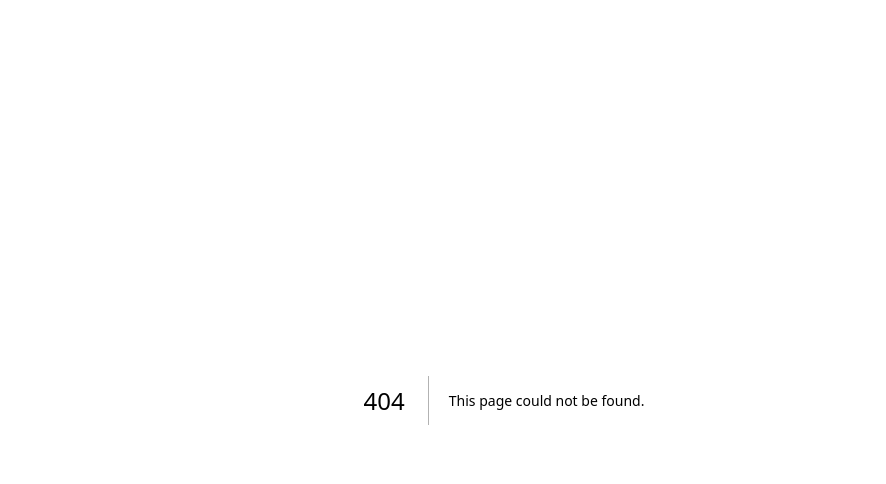
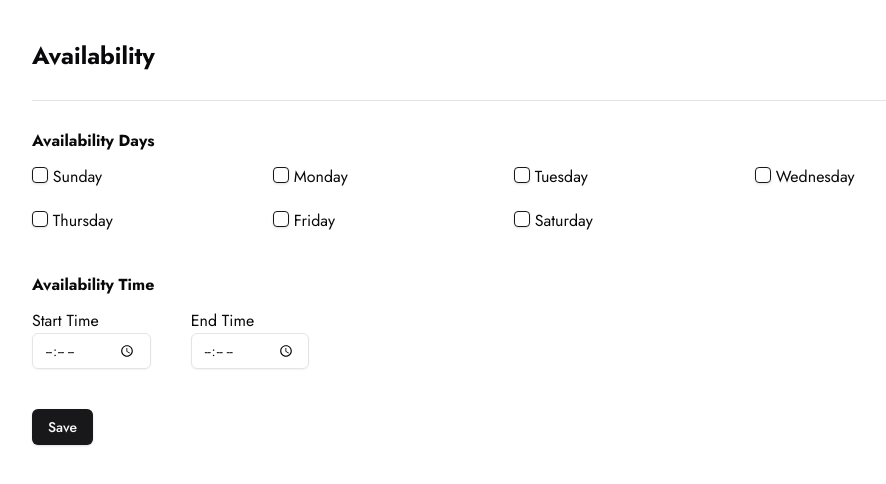
Before and after one commit to Vinaypartap-Singh/MeetEasy, a Next.js app: page /availability in a window 1280 px wide. Before the commit this address had no page. Shown: the top 484 px of the page, without its empty margins (136-1022 px from the left). Built offline with nearby package versions, Linux system fonts and the light colour scheme; no server answers.

Commit message:
Availability Page

```diff
--- a/package.json
+++ b/package.json
@@ -10,6 +10,7 @@
   },
   "dependencies": {
     "@clerk/nextjs": "^4.29.12",
+    "@radix-ui/react-checkbox": "^1.0.4",
     "@radix-ui/react-dialog": "^1.0.5",
     "@radix-ui/react-dropdown-menu": "^2.0.6",
     "@radix-ui/react-icons": "^1.3.0",
--- a/src/_components/Header.tsx
+++ b/src/_components/Header.tsx
@@ -3,6 +3,8 @@
 import MenuDrawer from "./MenuDrawer";
 import MenuToggle from "./MenuToggle";
 import { UserButton, auth } from "@clerk/nextjs";
+import { title } from "process";
+import { url } from "inspector";
 
 export const navItems = [
   {
@@ -14,6 +16,11 @@
     id: 2,
     title: "Your Meetings",
     url: "/meetings",
+  },
+  {
+    id: 3,
+    title: "Availability",
+    url: "/availability",
   },
   {
     id: 3,
--- /dev/null
+++ b/src/app/availability/page.tsx
@@ -0,0 +1,127 @@
+"use client";
+import React, { useEffect, useState } from "react";
+import { Checkbox } from "@/components/ui/checkbox";
+import { Input } from "@/components/ui/input";
+import { Button } from "@/components/ui/button";
+import { doc, getDoc, setDoc, updateDoc } from "firebase/firestore";
+import { db } from "../../../firebase";
+import { useAuth } from "@clerk/nextjs";
+import DayList from "@/utils/DayList";
+import Header from "@/_components/Header";
+import { useToast } from "@/components/ui/use-toast";
+
+function Availability() {
+  const { userId } = useAuth();
+  const { toast } = useToast();
+
+  const [daysAvailable, setDaysAvailable] = useState({
+    Sunday: false,
+    Monday: false,
+    Tuesday: false,
+    Wednesday: false,
+    Thursday: false,
+    Friday: false,
+    Saturday: false,
+  });
+
+  const [startTime, setStartTime] = useState();
+  const [endTime, setEndTime] = useState();
+
+  useEffect(() => {
+    userId && getBusinessInfo();
+  }, [userId]);
+
+  const getBusinessInfo = async () => {
+    const docRef = doc(db, "users", `${userId}`);
+    const docSnap = await getDoc(docRef);
+    const result = docSnap.data();
+    setDaysAvailable(result?.daysAvailable);
+    setStartTime(result?.startTime);
+    setEndTime(result?.endTime);
+  };
+
+  const onHandleChange = (day: any, value: any) => {
+    setDaysAvailable({
+      ...daysAvailable,
+      [day]: value,
+    });
+
+    console.log(daysAvailable);
+  };
+
+  const handleSave = async () => {
+    console.log(daysAvailable, startTime, endTime);
+    const docRef = doc(db, "users", `${userId}`);
+    await setDoc(
+      docRef,
+      {
+        daysAvailable: daysAvailable,
+        startTime: startTime,
+        endTime: endTime,
+      },
+      { merge: true }
+    )
+      .then((resp) => {
+        toast({ description: "Change Updated !" + resp });
+      })
+      .catch((error) => {
+        console.log(error);
+      });
+  };
+
+  return (
+    <>
+      <div className="p-10 max-w-5xl m-auto">
+        <h2 className="font-bold text-2xl">Availability</h2>
+        <hr className="my-7"></hr>
+        <div>
+          <h2 className="font-bold">Availability Days</h2>
+          <div className="grid grid-cols-2 md:grid-cols-4 gap-5 my-3">
+            {DayList &&
+              DayList.map((item, index) => (
+                <div key={index}>
+                  <h2>
+                    <Checkbox
+                      checked={
+                        daysAvailable && daysAvailable[item?.day]
+                          ? daysAvailable[item?.day]
+                          : false
+                      }
+                      onCheckedChange={(e: any) => onHandleChange(item.day, e)}
+                    />{" "}
+                    {item.day}
+                  </h2>
+                </div>
+              ))}
+          </div>
+        </div>
+        <div>
+          <h2 className="font-bold mt-10">Availability Time</h2>
+          <div className="flex gap-10">
+            <div className="mt-3">
+              <h2>Start Time</h2>
+              <Input
+                type="time"
+                defaultValue={startTime}
+                onChange={(e: any) => setStartTime(e.target.value)}
+              />
+            </div>
+            <div className="mt-3">
+              <h2>End Time</h2>
+              <Input
+                type="time"
+                defaultValue={endTime}
+                onChange={(e: any) => setEndTime(e.target.value)}
+              />
+            </div>
+          </div>
+        </div>
+        <Button className="mt-10" onClick={handleSave}>
+          Save
+        </Button>
+      </div>
+    </>
+  );
+}
+
+export default Availability;
--- /dev/null
+++ b/src/components/ui/checkbox.tsx
@@ -0,0 +1,30 @@
+"use client"
+
+import * as React from "react"
+import * as CheckboxPrimitive from "@radix-ui/react-checkbox"
+import { CheckIcon } from "@radix-ui/react-icons"
+
+import { cn } from "@/lib/utils"
+
+const Checkbox = React.forwardRef<
+  React.ElementRef<typeof CheckboxPrimitive.Root>,
+  React.ComponentPropsWithoutRef<typeof CheckboxPrimitive.Root>
+>(({ className, ...props }, ref) => (
+  <CheckboxPrimitive.Root
+    ref={ref}
+    className={cn(
+      "peer h-4 w-4 shrink-0 rounded-sm border border-primary shadow focus-visible:outline-none focus-visible:ring-1 focus-visible:ring-ring disabled:cursor-not-allowed disabled:opacity-50 data-[state=checked]:bg-primary data-[state=checked]:text-primary-foreground",
+      className
+    )}
+    {...props}
+  >
+    <CheckboxPrimitive.Indicator
+      className={cn("flex items-center justify-center text-current")}
+    >
+      <CheckIcon className="h-4 w-4" />
+    </CheckboxPrimitive.Indicator>
+  </CheckboxPrimitive.Root>
+))
+Checkbox.displayName = CheckboxPrimitive.Root.displayName
+
+export { Checkbox }
--- /dev/null
+++ b/src/utils/DayList.tsx
@@ -0,0 +1,23 @@
+export default [
+  {
+    day: "Sunday",
+  },
+  {
+    day: "Monday",
+  },
+  {
+    day: "Tuesday",
+  },
+  {
+    day: "Wednesday",
+  },
+  {
+    day: "Thursday",
+  },
+  {
+    day: "Friday",
+  },
+  {
+    day: "Saturday",
+  },
+];
```
Also changed, not shown: 1 other file (tests, documents, lock files or other folders).
